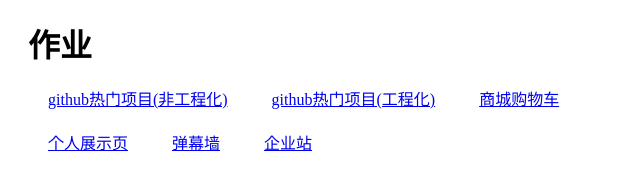
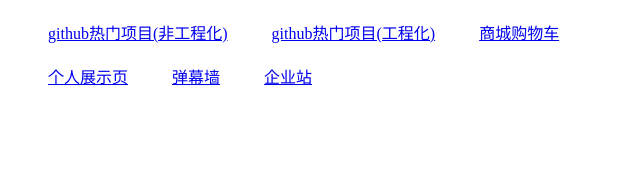
Before and after one commit to CodeKungfu/codekungfu.github.io, a plain HTML site: page index.html in a window 1280 px wide. Shown: the whole page, without its empty margins (0-640 px from the left). Drawn offline with Linux system fonts and the light colour scheme.

Commit message:
docs: update

```diff
--- a/index.html
+++ b/index.html
@@ -8,7 +8,7 @@
   <base href="https://codekungfu.github.io/">
 </head>
 <body>
-  <h1 style="margin: 20px;">作业</h1>
+  <!-- <h1 style="margin: 20px;">作业</h1> -->
   <div style="margin: 20px;">
     <a target="_blank" style="margin: 20px;" href="github-hot/index.html">github热门项目(非工程化)</a>
     <a target="_blank" style="margin: 20px;" href="/reactjs-github-kit">github热门项目(工程化)</a>
```
Also changed, not shown: home.html (+2 -2 lines).
